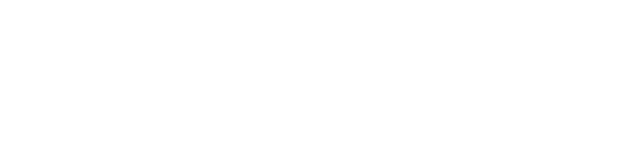
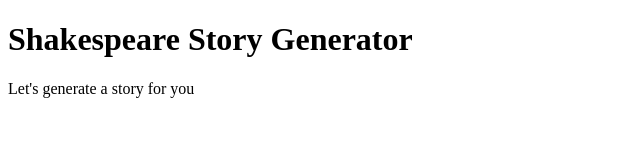
Before and after one commit to SceloNkabinde-95/shakespeare-story-generator, a plain HTML site: page index.html in a window 1280 px wide. Shown: the whole page, without its empty margins (0-640 px from the left). Drawn offline with Linux system fonts and the light colour scheme.

Commit message:
Insert header and a paragraph

```diff
--- a/index.html
+++ b/index.html
@@ -6,6 +6,7 @@
 	<title>Shakespeare Story Generator</title>
 </head>
 <body>
-
+	<h1>Shakespeare Story Generator</h1>
+	<p>Let's generate a story for you</p>
 </body>
 </html>
```
